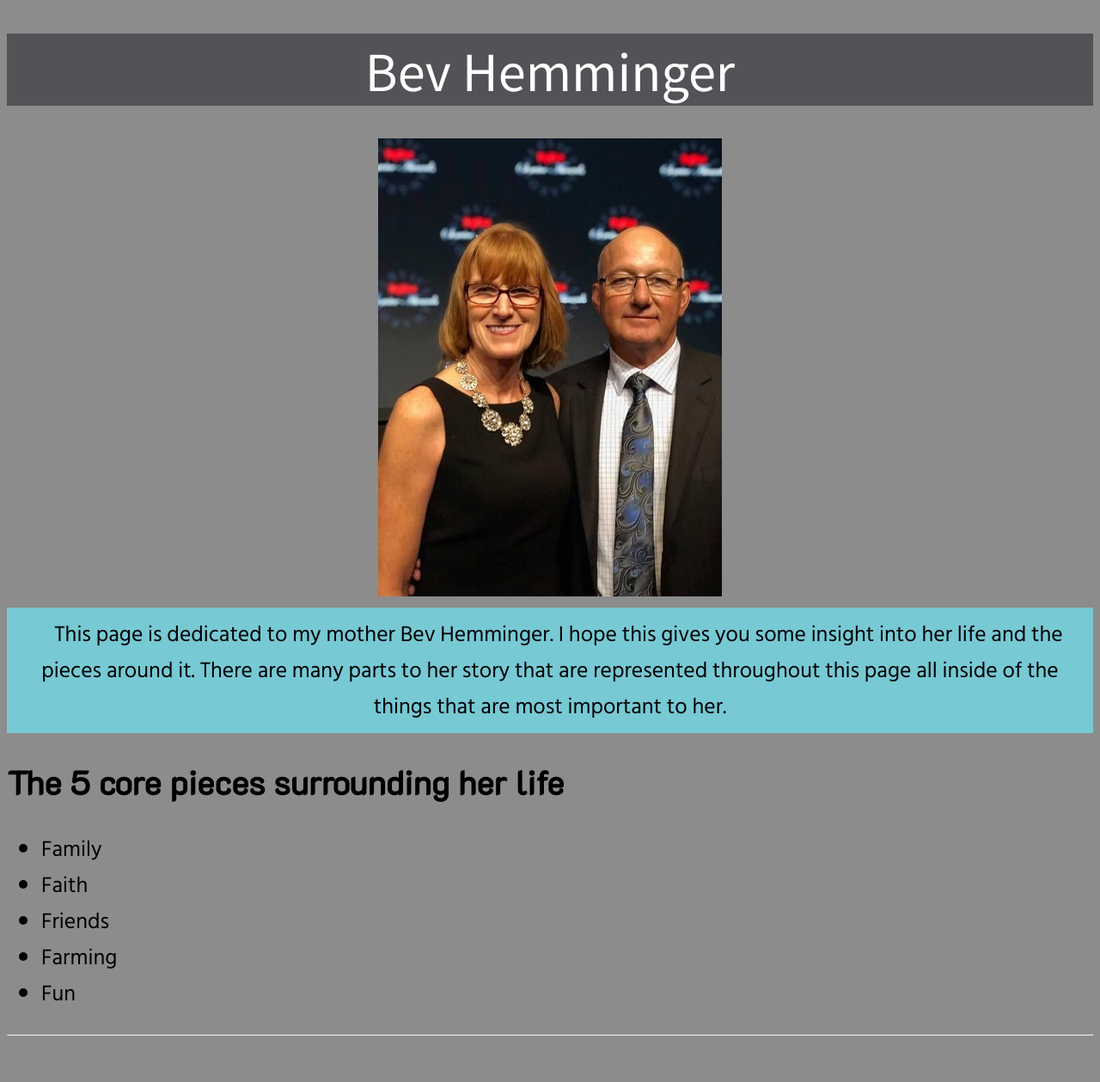
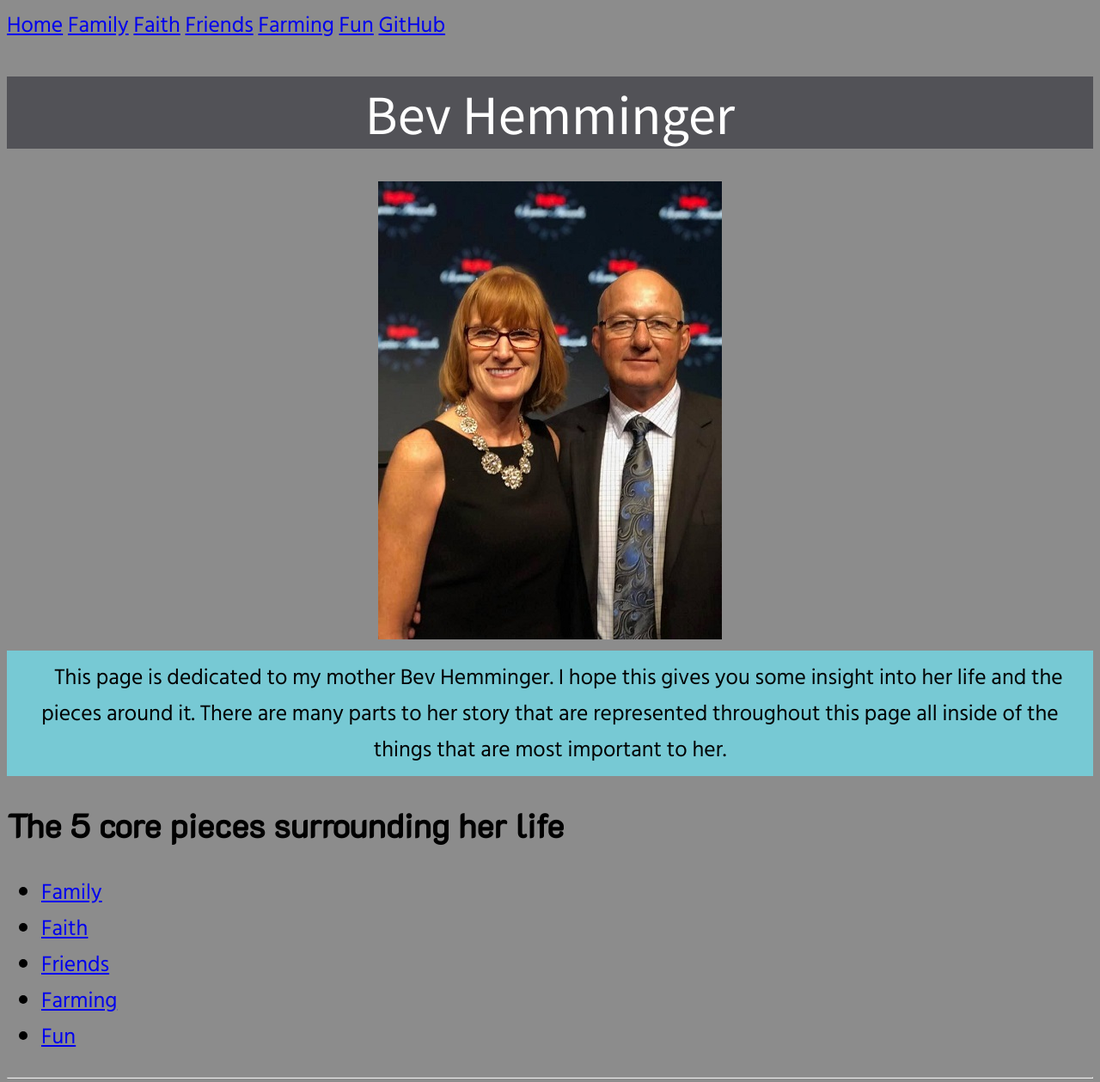
Before and after one commit to arhemminger/bioSite, a plain HTML site: page index.html in a window 1280 px wide. Shown: the top 1259 px of the page at 86% size. Drawn offline with Linux system fonts and the light colour scheme.

Commit message:
adding nav menu

```diff
--- a/index.html
+++ b/index.html
@@ -24,13 +24,18 @@
   </head>
 
   <body>
-    <div id="header-content">
-      <header>
 
-      </header>
-    </div> <!--End of header-->
+    <div class="top-nav">
+      <a class="active" href="#">Home</a>
+      <a href="#family">Family</a>
+      <a href="#faith">Faith</a>
+      <a href="#friends">Friends</a>
+      <a href="#farming">Farming</a>
+      <a href="#fun">Fun</a>
+      <a target="_blank" href="https://github.com/arhemminger/bioSite/">GitHub</a>
+    </div> <!--End of navigation menu-->
 
-    <div>
+    <div id="top">
       <h1>Bev Hemminger</h1>
         <div class="intro">
           <figure class="intro">
@@ -49,12 +54,12 @@
       <div id="core">
       <h2>The 5 core pieces surrounding her life</h2>
 
-      <ul>
-        <li>Family</li>
-        <li>Faith</li>
-        <li>Friends</li>
-        <li>Farming</li>
-        <li>Fun</li>
+      <ul class="corelinks">
+        <li><a href="#family">Family</a></li>
+        <li><a href="#faith">Faith</a></li>
+        <li><a href="#friends">Friends</a></li>
+        <li><a href="#farming">Farming</a></li>
+        <li><a href="#fun">Fun</a></li>
       </ul>
       <hr />
     </div><!--End of list content-->
@@ -117,12 +122,20 @@
 
     </div><!--End of core content-->
 
+    <div>
+      <a class="back-to-top" href="#">
+        <img class="back-to-top-img" src="images/backToTopHover.png">
+      </a>
+    </div>
+
     <footer>
       <hr />
       <address>
-        Created by: Andrew Hemminger
+        Created by: Andrew Hemminger | Copyright 2018
         <br />
-        <a target="_blank" href="https://github.com/arhemminger">Github: arhemminger</a>
+        <a target="_blank" href="https://github.com/arhemminger">
+          <img src="images/GitHubIcon.png" alt="GitHub Icon">
+        </a>
       </address>
     </footer><!--End of footer content-->
 
```
